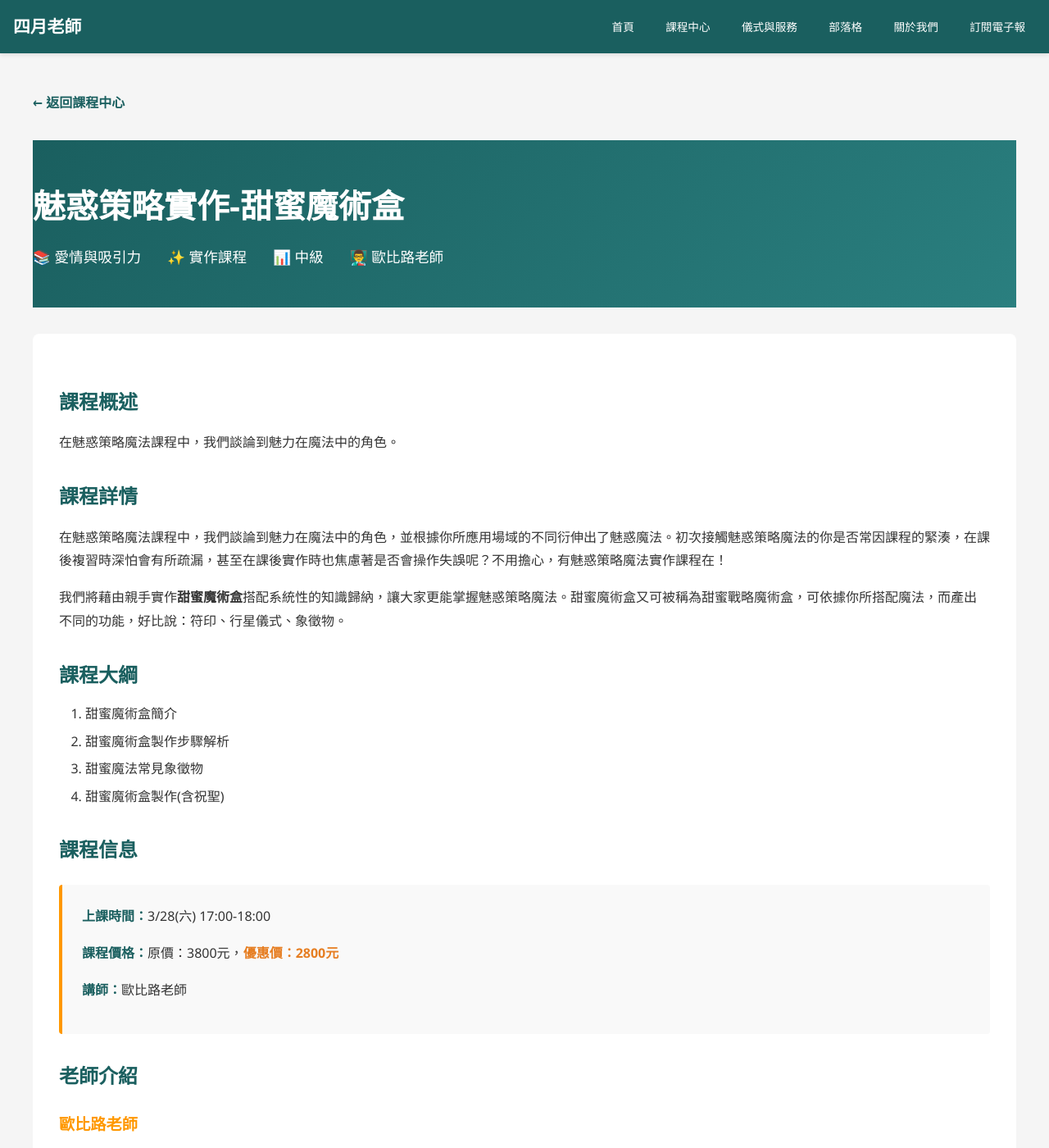
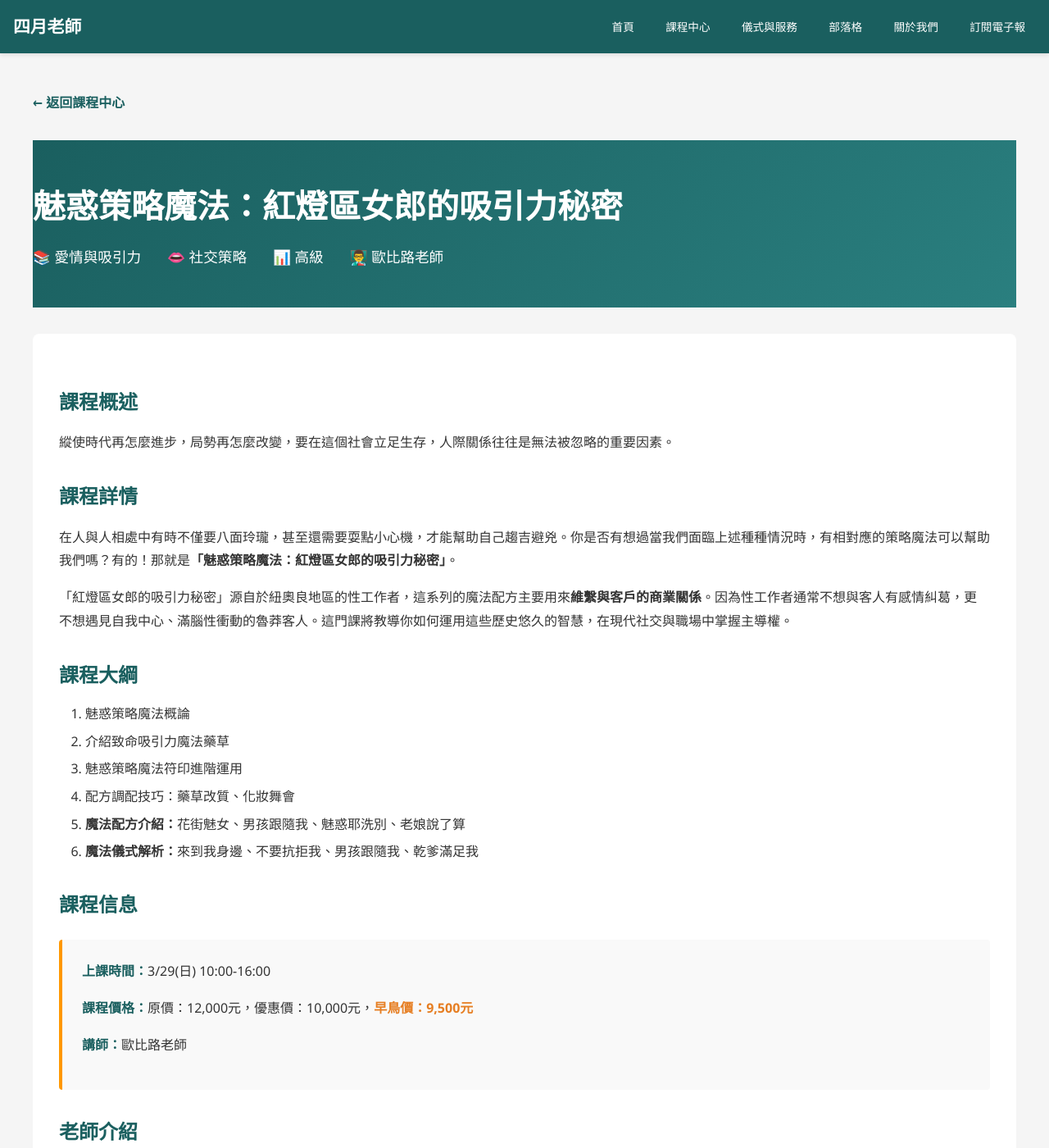
Before and after one commit to light4uliuphone-lang/hoodoo, a Jekyll site: the page built from courses/course-007.html, in a window 1280 px wide and 1400 px high. Shown: the whole window at 82% size. Built offline with Jekyll 4.4.1, drawn with Linux system fonts in a browser that asks for light colours; some of the changed text lies outside the part shown.

Commit message:
Update course title and details for course-007

```diff
--- a/courses/course-007.html
+++ b/courses/course-007.html
@@ -1,6 +1,6 @@
 ---
 layout: default
-title: "魅惑策略實作-甜蜜魔術盒 - 四月老師"
+title: "魅惑策略魔法：紅燈區女郎的吸引力秘密 - 歐比路老師"
 ---
 
 <div class="container" style="padding: 3rem 0;">
@@ -10,33 +10,35 @@ title: "魅惑策略實作-甜蜜魔術盒 - 四月老師"
         <h1>{{ page.title | split: " - " | first }}</h1>
         <div class="meta">
             <span>📚 愛情與吸引力</span>
-            <span>✨ 實作課程</span>
-            <span>📊 中級</span>
+            <span>👄 社交策略</span>
+            <span>📊 高級</span>
             <span>👨‍🏫 歐比路老師</span>
         </div>
     </div>
 
     <div class="course-detail-content">
         <h2>課程概述</h2>
-        <p>在魅惑策略魔法課程中，我們談論到魅力在魔法中的角色。</p>
+        <p>縱使時代再怎麼進步，局勢再怎麼改變，要在這個社會立足生存，人際關係往往是無法被忽略的重要因素。</p>
 
         <h2>課程詳情</h2>
-        <p>在魅惑策略魔法課程中，我們談論到魅力在魔法中的角色，並根據你所應用場域的不同衍伸出了魅惑魔法。初次接觸魅惑策略魔法的你是否常因課程的緊湊，在課後複習時深怕會有所疏漏，甚至在課後實作時也焦慮著是否會操作失誤呢？不用擔心，有魅惑策略魔法實作課程在！</p>
+        <p>在人與人相處中有時不僅要八面玲瓏，甚至還需要耍點小心機，才能幫助自己趨吉避兇。你是否有想過當我們面臨上述種種情況時，有相對應的策略魔法可以幫助我們嗎？有的！那就是<strong>「魅惑策略魔法：紅燈區女郎的吸引力秘密」</strong>。</p>
 
-        <p>我們將藉由親手實作<strong>甜蜜魔術盒</strong>搭配系統性的知識歸納，讓大家更能掌握魅惑策略魔法。甜蜜魔術盒又可被稱為甜蜜戰略魔術盒，可依據你所搭配魔法，而產出不同的功能，好比說：符印、行星儀式、象徵物。</p>
+        <p>「紅燈區女郎的吸引力秘密」源自於紐奧良地區的性工作者，這系列的魔法配方主要用來<strong>維繫與客戶的商業關係</strong>。因為性工作者通常不想與客人有感情糾葛，更不想遇見自我中心、滿腦性衝動的魯莽客人。這門課將教導你如何運用這些歷史悠久的智慧，在現代社交與職場中掌握主導權。</p>
 
         <h2>課程大綱</h2>
         <ol>
-            <li>甜蜜魔術盒簡介</li>
-            <li>甜蜜魔術盒製作步驟解析</li>
-            <li>甜蜜魔法常見象徵物</li>
-            <li>甜蜜魔術盒製作(含祝聖)</li>
+            <li>魅惑策略魔法概論</li>
+            <li>介紹致命吸引力魔法藥草</li>
+            <li>魅惑策略魔法符印進階運用</li>
+            <li>配方調配技巧：藥草改質、化妝舞會</li>
+            <li><strong>魔法配方介紹：</strong>花街魅女、男孩跟隨我、魅惑耶洗別、老娘說了算</li>
+            <li><strong>魔法儀式解析：</strong>來到我身邊、不要抗拒我、男孩跟隨我、乾爹滿足我</li>
         </ol>
 
         <h2>課程信息</h2>
         <div class="course-info-box">
-            <p><strong>上課時間：</strong>3/28(六) 17:00-18:00</p>
-            <p><strong>課程價格：</strong>原價：3800元，<span style="color: #e67e22; font-weight: bold;">優惠價：2800元</span></p>
+            <p><strong>上課時間：</strong>3/29(日) 10:00-16:00</p>
+            <p><strong>課程價格：</strong>原價：12,000元，優惠價：10,000元，<span style="color: #e67e22; font-weight: bold;">早鳥價：9,500元</span></p>
             <p><strong>講師：</strong>歐比路老師</p>
         </div>
 
```
